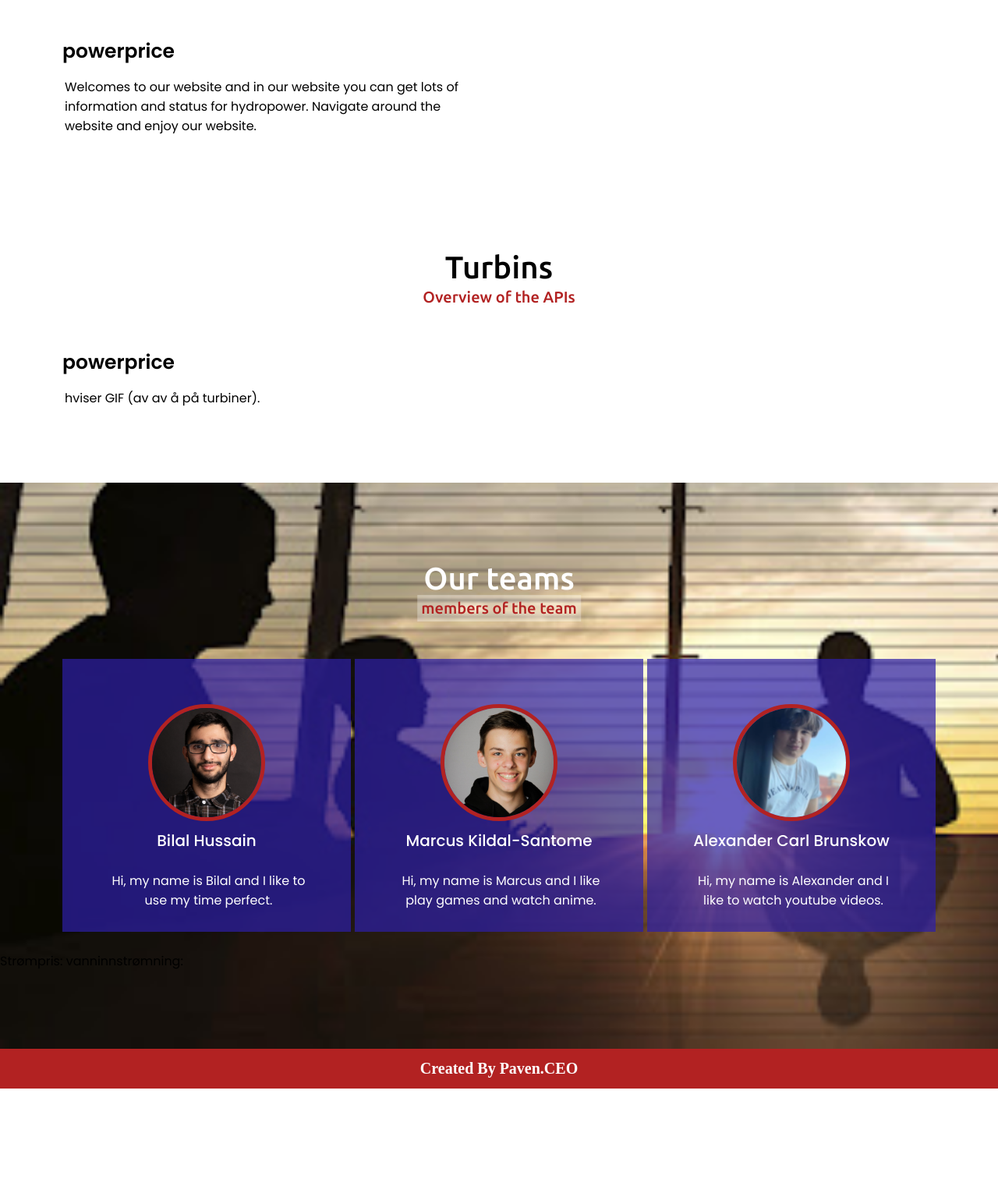
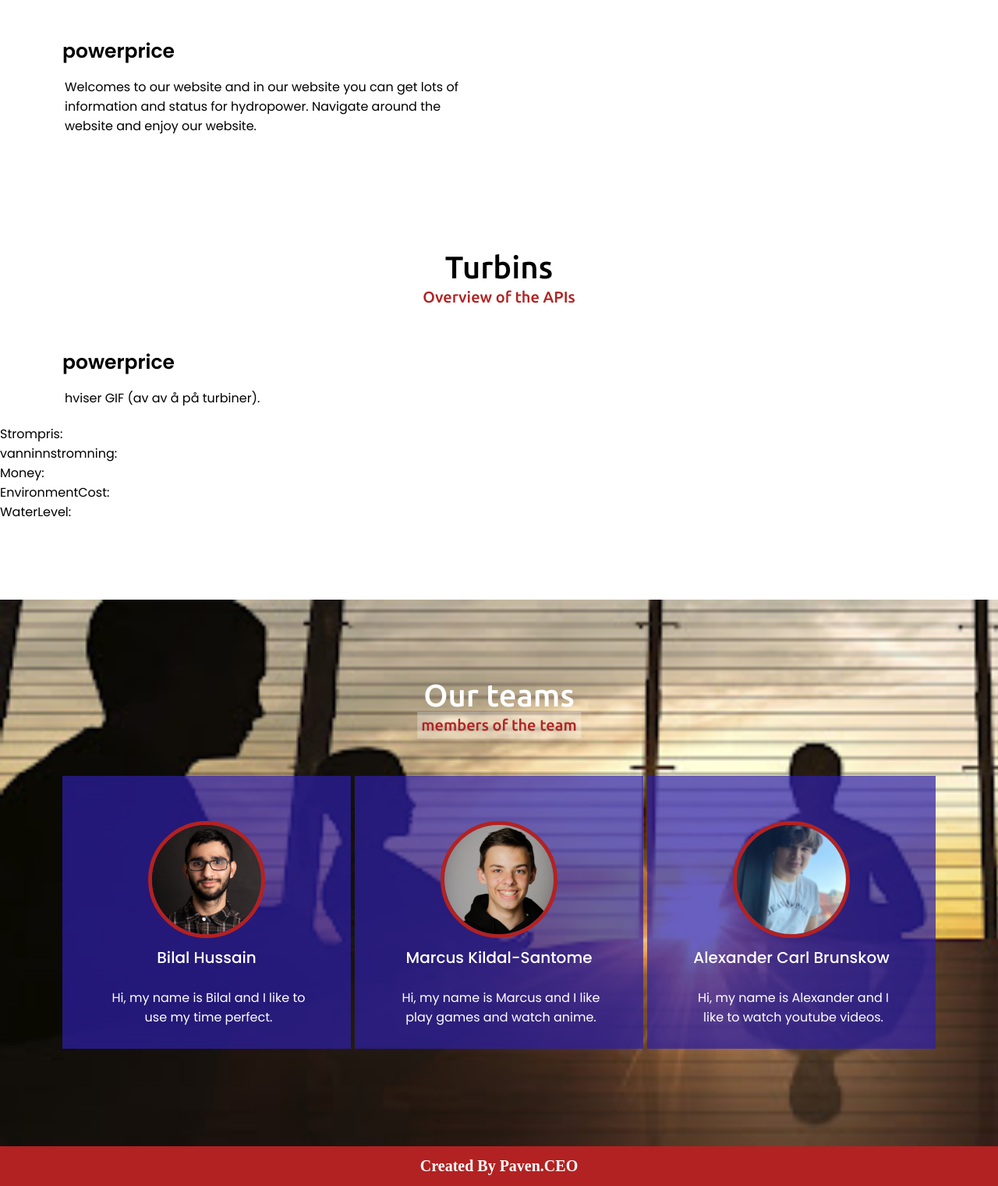
Before and after one commit to MarcusKildal/paven.as-bouve, a PHP site: page /main.php in a window 1280 px wide. Shown: the part 3760-5281 px from the top of the page at 78% size. Before the commit the page ends 5156 px from the top, so only its background shows below. Run offline with PHP 8.4, Linux system fonts and the light colour scheme; the visitor is signed in with stand-in values (Sample User, id 1); some libraries are stand-ins or nearby versions.

Commit message:
Update main.php

```diff
--- a/PHP&CSS&JS-filer/main.php
+++ b/PHP&CSS&JS-filer/main.php
@@ -307,7 +307,36 @@ if(empty($_SESSION["id"])) {
     </div>
 
   </div>
+  <br>
+Strompris: <span id="eksempelPlassForStrompris"></span> <br>
+vanninnstromning: <span id="vanninnstromning"></span> <br>
+Money: <span id="groupstates_money"></span> <br>
+EnvironmentCost: <span id="groupstates_environmentCost"></span> <br>
+WaterLevel: <span id="groupstates_waterLevel"></span>
+        <script>
+          function strompris() {
+            const eksempelPlassForStromprisElement = document.getElementById("eksempelPlassForStrompris");
+            fetch("https://innafjord.azurewebsites.net/api/PowerPrice").then(response => response.json()).then(value => {
+                eksempelPlassForStromprisElement.innerText = value;});
 
+            const vanninnstromning = document.getElementById("vanninnstromning");
+            fetch("https://innafjord.azurewebsites.net/api/WaterInflux").then(response => response.json()).then(value => {
+                vanninnstromning.innerText = value;});
+
+            const money = document.getElementById("groupstates_money");
+            const environmentCost = document.getElementById("groupstates_environmentCost");
+            const waterLevel = document.getElementById("groupstates_waterLevel");
+            fetch("https://innafjord.azurewebsites.net/api/GroupState",{
+              headers: {
+              "GroupId": "Paven AS",
+              "GroupKey": "LlbAb6n6pUqbJUSZ2nbNSA=="}}).then(response => response.json()).then(value => {
+                money.innerText = value.money;
+                environmentCost.innerText = value.environmentCost;
+                waterLevel.innerText = value.waterLevel;
+              })
+          };
+          setInterval(strompris,1000)
+        </script>
 </section>
 
   <!-- teams section Start -->
@@ -386,31 +415,11 @@ if(empty($_SESSION["id"])) {
             <div class="text">Benjamin Reiten</div>
             <p>Hi, my name is benjamin, I like playing games and watch football.</p>
           </div>
-
         </div>
    </div>
 
   </div>
-  Strømpris: <span id="eksempelPlassForStrompris"></span>
-        vanninnstrømning: <span id="vanninnstrømning"></span>
-        <script>
 
-          function strompris() {
-            const eksempelPlassForStromprisElement = document.getElementById("eksempelPlassForStrompris");
-            fetch("https://innafjord.azurewebsites.net/api/PowerPrice").then(response => response.json()).then(value => {
-                eksempelPlassForStromprisElement.innerText = value;});
-
-            const vanninnstrømning = document.getElementById("vanninnstrømning");
-            fetch("https://innafjord.azurewebsites.net/api/WaterInflux").then(response => response.json()).then(value => {
-                vanninnstrømning.innerText = value;
-                console.log(value)
-            });
-
-          }
-
-          // setInterval(strompris, 500)
-
-        </script>
 </section>
 
 <!-- teams section End -->
```
